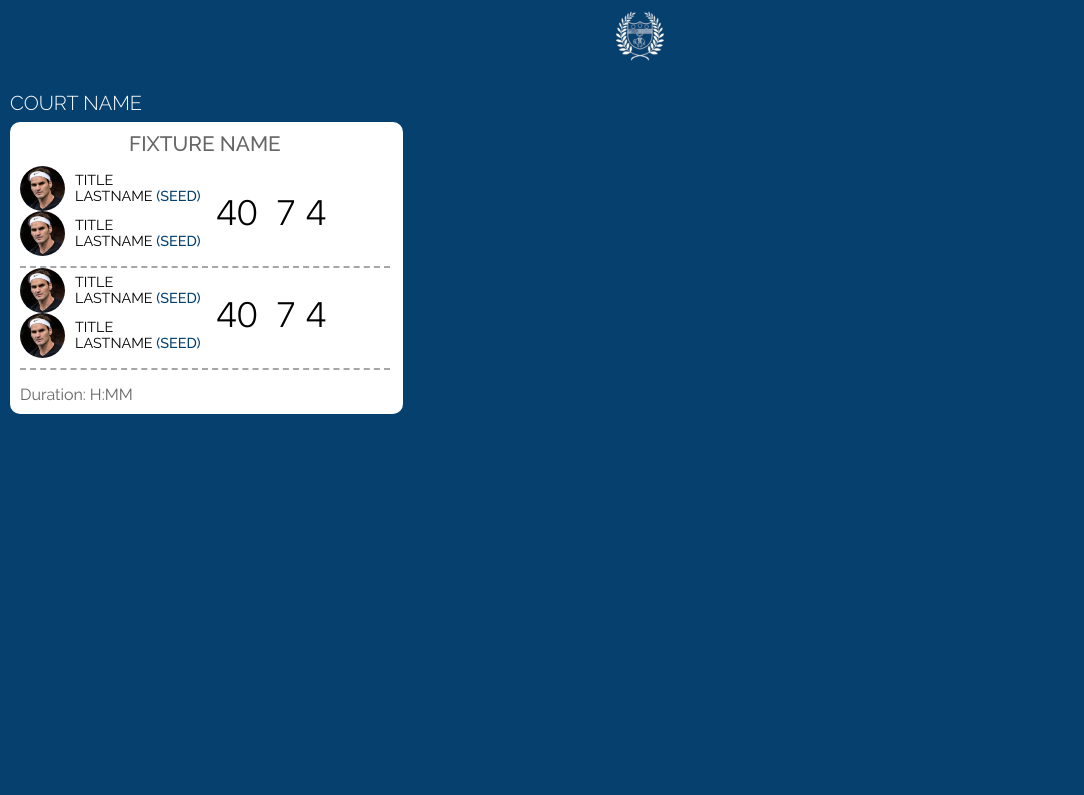
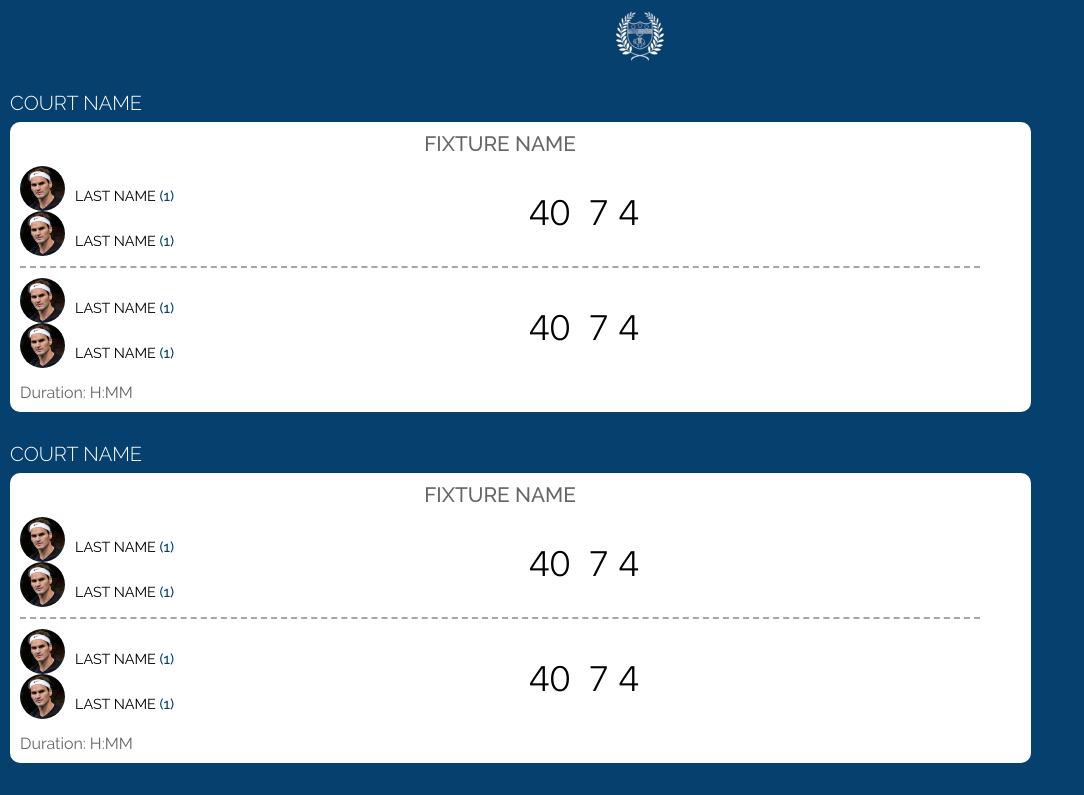
Before and after one commit to jackgoodby/aceface, a React (Vite) app in the folder frontend/: page / in a window 1280 px wide. Shown: the top 795 px of the page, without its empty margins (0-1084 px from the left). Built offline with nearby package versions, Linux system fonts and the light colour scheme.

Commit message:
Work in progress, playing with components, props and types

```diff
--- a/frontend/src/App.tsx
+++ b/frontend/src/App.tsx
@@ -2,12 +2,12 @@ import Fixtures from './components/Fixtures';
 
 function App() {
     return (
-        <div id={"app"}>
+        <>
             <div id="banner">
                 <img src="public/images/sltc-logo.png" alt="Stourbridge Tennis Club Logo" width="50" />
             </div>
             <Fixtures />
-        </div>
+        </>
     )
 }
 
--- a/frontend/src/components/Fixture.tsx
+++ b/frontend/src/components/Fixture.tsx
@@ -1,7 +1,7 @@
-import Team from './Team'
+import Team from "./Team";
 
-function Fixture(){
-    const courtName = 'Centre Court'
+function Fixture() {
+  const courtName = "Centre Court";
   return (
     <div className="fixture">
       <div className="fixture-title-bar">
@@ -10,15 +10,15 @@ function Fixture(){
       <div className="fixture-card">
         <div className="fixture-card-wrap">
           <div className="fixture-name">FIXTURE NAME</div>
-                    <Team />
-                    <Team />
+          <Team teamName="teama" />
+          <Team teamName="teamb" />
           <div className="fixture-status">
             <div className="duration">Duration: H:MM</div>
           </div>
         </div>
       </div>
     </div>
-    )
+  );
 }
 
 export default Fixture;
--- a/frontend/src/components/Fixtures.tsx
+++ b/frontend/src/components/Fixtures.tsx
@@ -1,11 +1,15 @@
 import Fixture from "./Fixture";
 
-function Fixtures () {
-    return (
+function Fixtures() {
+  const fixtureData = ["Fixture 1", "Fixture 2", "Fixture 3"];
+
+  return (
     <div id="fixtures">
+      {fixtureData.map((item) => (
         <Fixture />
+      ))}
     </div>
-    )
+  );
 }
 
 export default Fixtures;
--- a/frontend/src/components/Player.tsx
+++ b/frontend/src/components/Player.tsx
@@ -1,14 +1,22 @@
-function Player() {
-    // needs to accept a player as param
-    const playerTitle = 'TITLE'
-    const playerLName = 'LASTNAME'
-    const seed = 'SEED' // needs to be optional
-    return (
-        <div className="player">
-            <img src="/images/feds.png" className="playerimage" />
-            {playerTitle}<br />{playerLName}<span className="seed"> ({seed})</span>
-        </div>
-        )
+interface Props {
+  playerJson: {
+    title: string;
+    lastName: string;
+    seed: string;
+    profileUrl: string;
+  };
 }
 
-export default Player
+function Player(props: Props) {
+  return (
+    <div className="player">
+      <img src={props.playerJson.profileUrl} className="playerimage" />
+      {props.playerJson.title}
+      <br />
+      {props.playerJson.lastName}
+      <span className="seed"> ({props.playerJson.seed})</span>
+    </div>
+  );
+}
+
+export default Player;
--- a/frontend/src/components/Team.tsx
+++ b/frontend/src/components/Team.tsx
@@ -1,16 +1,40 @@
-import Player from './Player';
+import Player from "./Player";
 
-function Team() {
-    const teamName = 'teama';
-    return (
-        <div className="team {teamName} teama">
-            <div className="players">
-                <Player />
-                <Player />
-            </div>
-            <div className="scores"><span className="point">40</span><span className="set-game">7</span><span className="set-game">4</span><span className="set-game"> </span></div>
-        </div>
-    )
+interface Props {
+  teamName: string;
 }
 
-export default Team
+interface Player {
+  title: string;
+  lastName: string;
+  seed: string;
+  profileUrl: string;
+}
+
+const playerJson: Player = {
+  titleMoo: "TITLE",
+  lastName: "LAST NAME",
+  seed: "1",
+  profileUrl: "/images/feds.png",
+};
+
+function Team(props: Props) {
+  const player1 = true;
+  const player2 = true;
+  return (
+    <div className={"team " + props.teamName}>
+      <div className="players">
+        <Player playerJson={playerJson} />
+        {player2 && <Player playerJson={playerJson} />}
+      </div>
+      <div className="scores">
+        <span className="point">40</span>
+        <span className="set-game">7</span>
+        <span className="set-game">4</span>
+        <span className="set-game"> </span>
+      </div>
+    </div>
+  );
+}
+
+export default Team;
```
Also changed, not shown: frontend/src/main.tsx (+5 -5 lines). Lines whose indentation alone changed are shown as unchanged.
